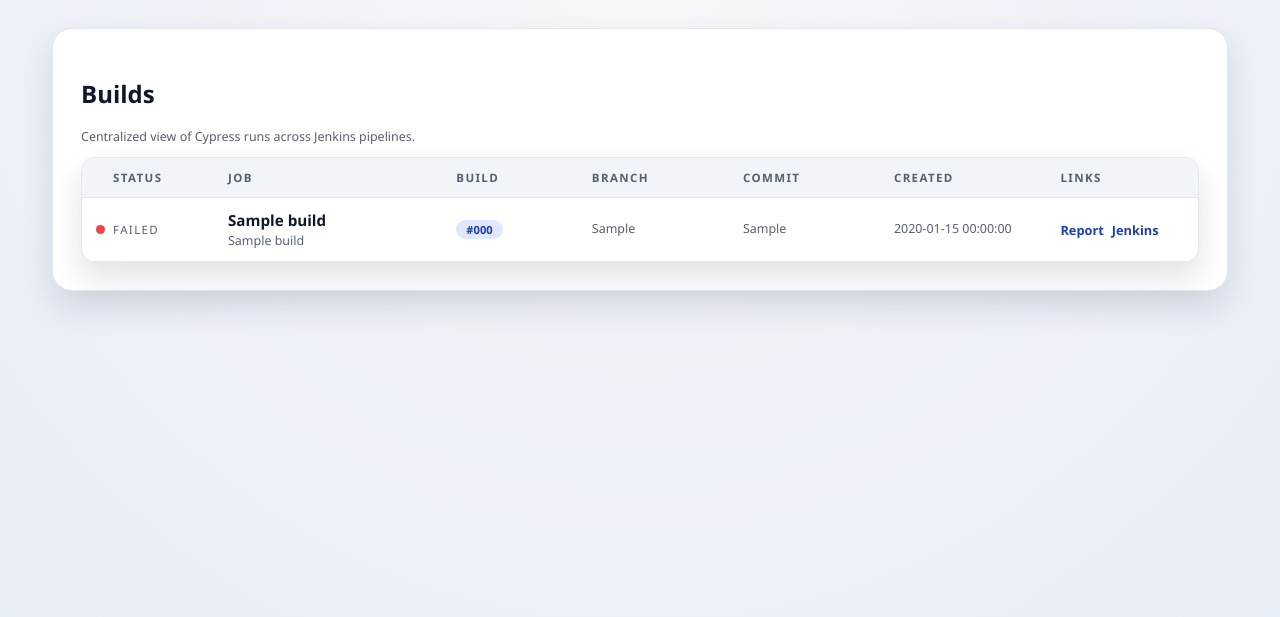
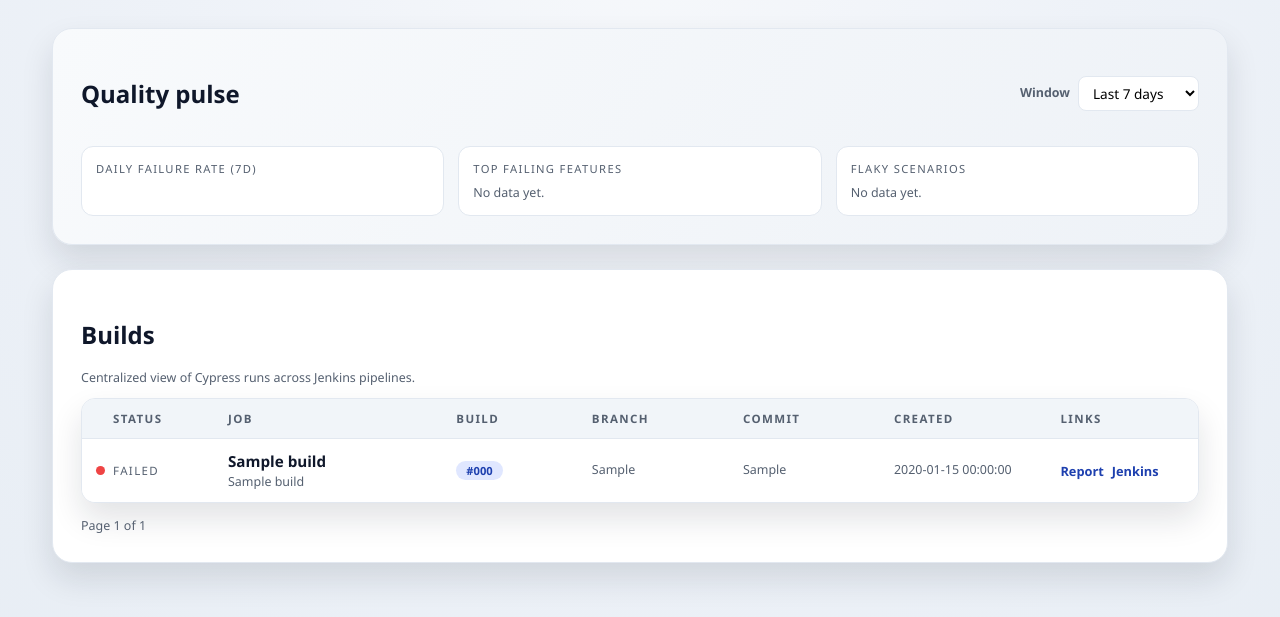
Before and after one commit to TheImplementer/cypress-reporting, a Flask app: page / in a window 1280 px wide. Shown: the part 53-670 px from the top of the page. Run offline with Flask 3, Linux system fonts and the light colour scheme; tables that the repository leaves empty hold one stand-in row (values such as "Sample post").

Commit message:
Add stats window selector

```diff
--- a/app.py
+++ b/app.py
@@ -2,7 +2,7 @@ import json
 import os
 import re
 import sqlite3
-from datetime import datetime
+from datetime import datetime, timedelta
 from pathlib import Path
 from uuid import uuid4
 
@@ -65,15 +65,19 @@ def _get_db():
     return conn
 
 
-def _list_builds():
+def _list_builds(page, per_page):
+    offset = (page - 1) * per_page
     with _get_db() as conn:
+        total = conn.execute("SELECT COUNT(1) AS count FROM builds").fetchone()["count"]
         rows = conn.execute(
             """
             SELECT build_id, job_name, build_number, build_url, branch, commit_sha,
                    report_name, overall_status, created_at
             FROM builds
             ORDER BY created_at DESC
-            """
+            LIMIT ? OFFSET ?
+            """,
+            (per_page, offset),
         ).fetchall()
 
     builds = []
@@ -88,7 +92,98 @@ def _list_builds():
         except ValueError:
             metadata["display_created_at"] = created_at
         builds.append(metadata)
-    return builds
+    total_pages = max((total + per_page - 1) // per_page, 1)
+    return builds, total, total_pages
+
+
+def _daily_failure_rate(days):
+    cutoff = datetime.utcnow() - timedelta(days=days - 1)
+    cutoff = cutoff.replace(microsecond=0)
+    cutoff_iso = cutoff.isoformat()
+    with _get_db() as conn:
+        rows = conn.execute(
+            """
+            SELECT created_at, overall_status
+            FROM builds
+            WHERE created_at >= ?
+            ORDER BY created_at DESC
+            """,
+            (cutoff_iso,),
+        ).fetchall()
+
+    buckets = {}
+    for row in rows:
+        created_at = row["created_at"] or ""
+        try:
+            day_key = datetime.fromisoformat(created_at).strftime("%Y-%m-%d")
+        except ValueError:
+            continue
+        if day_key not in buckets:
+            buckets[day_key] = {"total": 0, "failed": 0}
+        buckets[day_key]["total"] += 1
+        if row["overall_status"] == "failed":
+            buckets[day_key]["failed"] += 1
+
+    days_sorted = sorted(buckets.keys(), reverse=True)[:days]
+    result = []
+    for day in reversed(days_sorted):
+        total = buckets[day]["total"]
+        failed = buckets[day]["failed"]
+        rate = round((failed / total) * 100) if total else 0
+        result.append({"day": day, "failed": failed, "total": total, "rate": rate})
+    return result
+
+
+def _flaky_stats(limit, days):
+    cutoff = datetime.utcnow() - timedelta(days=days - 1)
+    cutoff = cutoff.replace(microsecond=0)
+    cutoff_iso = cutoff.isoformat()
+    with _get_db() as conn:
+        rows = conn.execute(
+            "SELECT cucumber_json FROM builds WHERE created_at >= ?",
+            (cutoff_iso,),
+        ).fetchall()
+
+    feature_counts = {}
+    scenario_counts = {}
+
+    for row in rows:
+        try:
+            data = json.loads(row["cucumber_json"])
+        except (TypeError, ValueError):
+            continue
+        for feature in data:
+            feature_name = feature.get("name", "Unnamed feature")
+            elements = feature.get("elements", []) or []
+            for element in elements:
+                scenario_name = element.get("name", "Unnamed scenario")
+                steps = element.get("steps", []) or []
+                status = _scenario_status(steps)
+                feature_key = feature_name
+                scenario_key = "{} :: {}".format(feature_name, scenario_name)
+
+                if feature_key not in feature_counts:
+                    feature_counts[feature_key] = {"total": 0, "failed": 0}
+                if scenario_key not in scenario_counts:
+                    scenario_counts[scenario_key] = {"total": 0, "failed": 0}
+
+                feature_counts[feature_key]["total"] += 1
+                scenario_counts[scenario_key]["total"] += 1
+                if status == "failed":
+                    feature_counts[feature_key]["failed"] += 1
+                    scenario_counts[scenario_key]["failed"] += 1
+
+    def to_ranked(items):
+        ranked = []
+        for name, stats in items.items():
+            total = stats["total"]
+            failed = stats["failed"]
+            rate = round((failed / total) * 100) if total else 0
+            ranked.append({"name": name, "failed": failed, "total": total, "rate": rate})
+        ranked.sort(key=lambda item: (item["rate"], item["failed"]), reverse=True)
+        return ranked[:limit]
+
+    return to_ranked(feature_counts), to_ranked(scenario_counts)
 
 
 def _load_cucumber_from_db(build_id):
@@ -176,7 +271,26 @@ def _summarize_report(cucumber_json):
 
 @app.route("/")
 def index():
-    return render_template("index.html", builds=_list_builds())
+    page = int(request.args.get("page", 1))
+    per_page = int(request.args.get("per_page", 15))
+    stats_days = int(request.args.get("stats_days", 7))
+    if stats_days not in (7, 14, 30, 90):
+        stats_days = 7
+    builds, total, total_pages = _list_builds(page, per_page)
+    daily = _daily_failure_rate(stats_days)
+    top_features, top_scenarios = _flaky_stats(5, stats_days)
+    return render_template(
+        "index.html",
+        builds=builds,
+        page=page,
+        per_page=per_page,
+        total=total,
+        total_pages=total_pages,
+        stats_days=stats_days,
+        daily=daily,
+        top_features=top_features,
+        top_scenarios=top_scenarios,
+    )
 
 
 @app.route("/upload", methods=["GET", "POST"])
@@ -285,7 +399,10 @@ def report_assets(build_id, filename):
 
 @app.route("/api/builds")
 def api_builds():
-    return jsonify(_list_builds())
+    page = int(request.args.get("page", 1))
+    per_page = int(request.args.get("per_page", 15))
+    builds, total, total_pages = _list_builds(page, per_page)
+    return jsonify({"items": builds, "total": total, "page": page, "total_pages": total_pages})
 
 
 @app.route("/api/builds/<build_id>")
--- a/static/style.css
+++ b/static/style.css
@@ -86,6 +86,95 @@ body {
   overflow: hidden;
   background: #ffffff;
   box-shadow: var(--shadow);
+}
+
+.stats-panel {
+  background: linear-gradient(120deg, #f8fafc 0%, #eef2f7 100%);
+}
+
+.stats-filter {
+  display: flex;
+  align-items: center;
+  gap: 8px;
+}
+
+.stats-filter label {
+  display: inline-flex;
+  align-items: center;
+  gap: 8px;
+  font-weight: 600;
+}
+
+.stats-filter select {
+  border: 1px solid var(--panel-border);
+  border-radius: 8px;
+  padding: 6px 10px;
+  background: #ffffff;
+  font-family: inherit;
+  font-size: 0.85rem;
+}
+
+.stats-grid {
+  display: grid;
+  gap: 14px;
+  grid-template-columns: repeat(auto-fit, minmax(240px, 1fr));
+  margin-top: 16px;
+}
+
+.stat-card {
+  border-radius: 12px;
+  background: #ffffff;
+  border: 1px solid var(--panel-border);
+  padding: 14px;
+  display: grid;
+  gap: 10px;
+}
+
+.stat-title {
+  text-transform: uppercase;
+  letter-spacing: 0.12em;
+  font-size: 0.7rem;
+  color: var(--muted);
+}
+
+.stat-list {
+  display: grid;
+  gap: 8px;
+}
+
+.stat-row {
+  display: grid;
+  grid-template-columns: 1fr auto auto;
+  gap: 10px;
+  align-items: center;
+  font-size: 0.8rem;
+  color: var(--ink);
+}
+
+.stat-name {
+  white-space: nowrap;
+  overflow: hidden;
+  text-overflow: ellipsis;
+}
+
+.mini-bar {
+  height: 6px;
+  background: #e2e8f0;
+  border-radius: 999px;
+  overflow: hidden;
+}
+
+.mini-fill {
+  height: 100%;
+  background: #ef4444;
+}
+
+.pagination {
+  display: flex;
+  align-items: center;
+  justify-content: space-between;
+  gap: 12px;
+  margin-top: 16px;
 }
 
 .table-row {
--- a/templates/index.html
+++ b/templates/index.html
@@ -1,5 +1,67 @@
 {% extends "base.html" %}
 {% block content %}
+<section class="panel stats-panel">
+  <div class="panel-header">
+    <h2>Quality pulse</h2>
+    <form class="stats-filter" method="get">
+      <input type="hidden" name="page" value="{{ page }}" />
+      <input type="hidden" name="per_page" value="{{ per_page }}" />
+      <label>
+        <span class="meta">Window</span>
+        <select name="stats_days" onchange="this.form.submit()">
+          {% for option in [7, 14, 30, 90] %}
+          <option value="{{ option }}" {% if stats_days == option %}selected{% endif %}>Last {{ option }} days</option>
+          {% endfor %}
+        </select>
+      </label>
+    </form>
+  </div>
+  <div class="stats-grid">
+    <div class="stat-card">
+      <div class="stat-title">Daily failure rate (7d)</div>
+      <div class="stat-list">
+        {% for day in daily %}
+        <div class="stat-row">
+          <span>{{ day.day }}</span>
+          <div class="mini-bar">
+            <div class="mini-fill" style="width: {{ day.rate }}%"></div>
+          </div>
+          <span>{{ day.rate }}%</span>
+        </div>
+        {% endfor %}
+      </div>
+    </div>
+    <div class="stat-card">
+      <div class="stat-title">Top failing features</div>
+      <div class="stat-list">
+        {% for feature in top_features %}
+        <div class="stat-row">
+          <span class="stat-name">{{ feature.name }}</span>
+          <span>{{ feature.failed }}/{{ feature.total }}</span>
+          <span>{{ feature.rate }}%</span>
+        </div>
+        {% else %}
+        <div class="meta">No data yet.</div>
+        {% endfor %}
+      </div>
+    </div>
+    <div class="stat-card">
+      <div class="stat-title">Flaky scenarios</div>
+      <div class="stat-list">
+        {% for scenario in top_scenarios %}
+        <div class="stat-row">
+          <span class="stat-name">{{ scenario.name }}</span>
+          <span>{{ scenario.failed }}/{{ scenario.total }}</span>
+          <span>{{ scenario.rate }}%</span>
+        </div>
+        {% else %}
+        <div class="meta">No data yet.</div>
+        {% endfor %}
+      </div>
+    </div>
+  </div>
+</section>
+
 <section class="panel">
   <div class="panel-header">
     <div>
@@ -43,6 +105,15 @@
     </div>
     {% endfor %}
   </div>
+  <div class="pagination">
+    {% if page > 1 %}
+    <a class="button ghost" href="{{ url_for('index', page=page-1, per_page=per_page) }}">Previous</a>
+    {% endif %}
+    <span class="meta">Page {{ page }} of {{ total_pages }}</span>
+    {% if page < total_pages %}
+    <a class="button ghost" href="{{ url_for('index', page=page+1, per_page=per_page) }}">Next</a>
+    {% endif %}
+  </div>
   {% else %}
   <p>No builds uploaded yet.</p>
   {% endif %}
```
